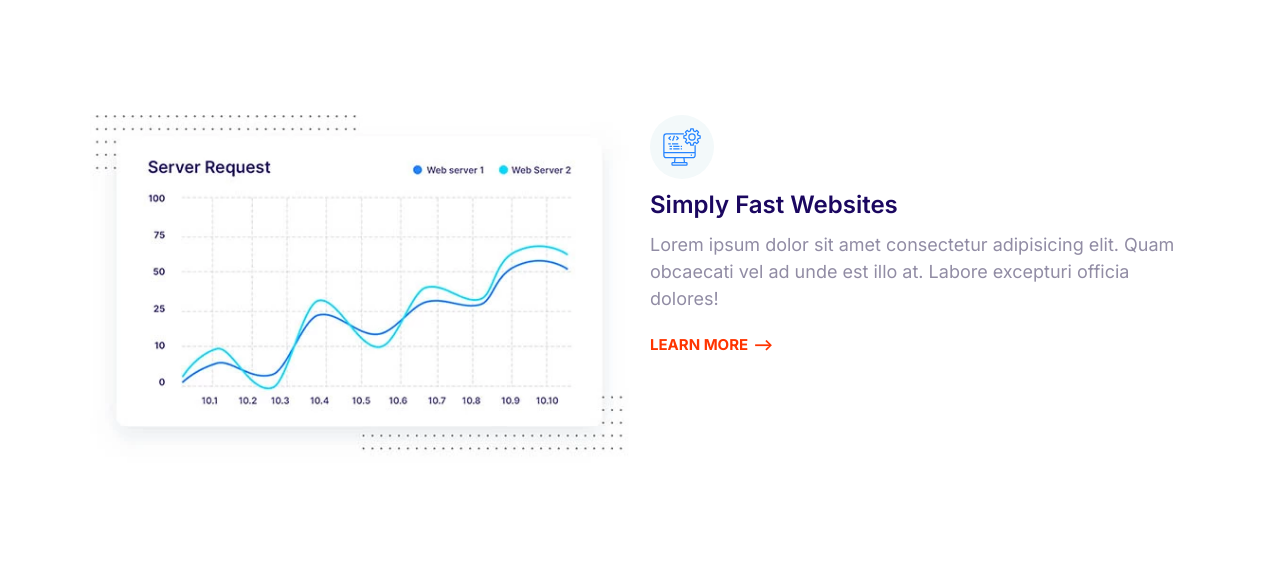
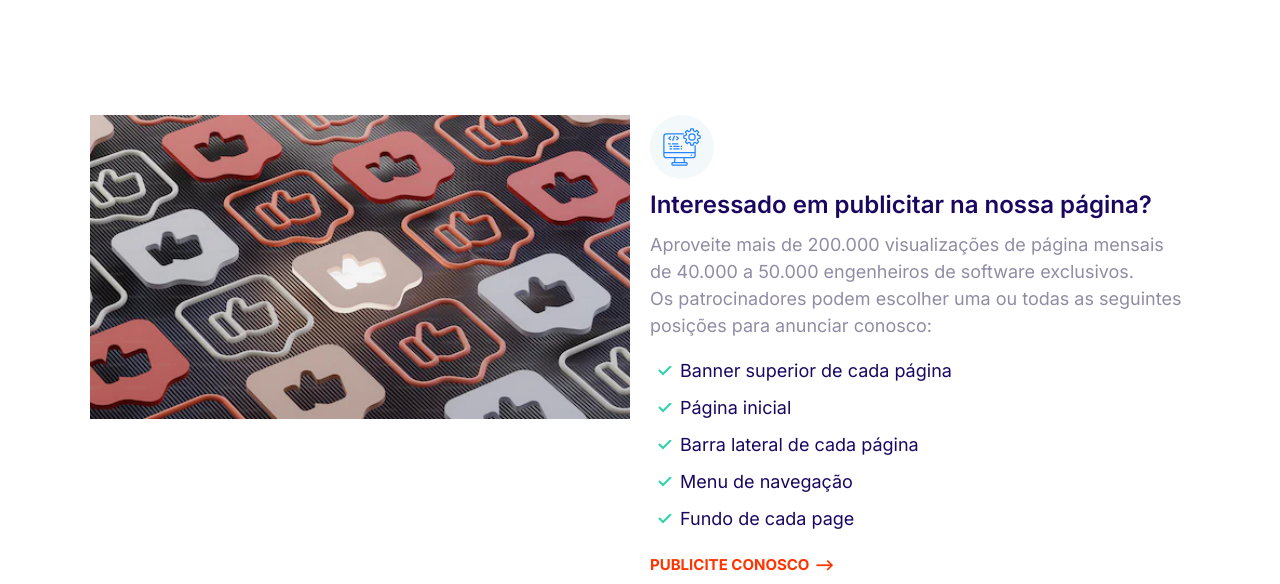
Before and after one commit to helenapedro/Expertise, a website built with Parcel: page index.html in a window 1280 px wide. Shown: the part 2861-3445 px from the top of the page. Built offline with nearby package versions, Linux system fonts and the light colour scheme.

Commit message:
new commit

```diff
--- a/index.html
+++ b/index.html
@@ -221,23 +221,27 @@
               <use href="images/sprite.svg#computer"></use>
             </svg>
           </span>
-          <h3 class="feature__heading">Simply Fast Websites</h3>
+          <h3 class="feature__heading">Interessado em publicitar na nossa página?</h3>
           <p>
-            Lorem ipsum dolor sit amet consectetur adipisicing elit. Quam
-            obcaecati vel ad unde est illo at. Labore excepturi officia dolores!
+            Aproveite mais de 200.000 visualizações de página mensais de 40.000 a 50.000
+             engenheiros de software exclusivos.</br>Os patrocinadores podem escolher uma
+              ou todas as seguintes posições para anunciar conosco:
           </p>
-          <a href="#" class="link-arrow">Learn More</a>
+          <ul class="list list--tick">
+            <li class="list__item">Banner superior de cada página</li>
+            <li class="list__item">Página inicial</li>
+            <li class="list__item">Barra lateral de cada página</li>
+            <li class="list__item"> Menu de navegação</li>
+            <li class="list__item">Fundo de cada page</li>
+          </ul>
+          <a href="#" class="link-arrow">Publicite Conosco</a>
         </div>
-        <picture>
+        <picture data-aos="zoom-in-right">
           <source
             type="image/webp"
-            srcset="images/fast.webp 1x, images/fast@2x.webp 2x"
+            srcset="images/ad.webp 1x, images/ad.webp 2x"
           />
-          <source
-            type="image/jpg"
-            srcset="images/fast.jpg 1x, images/fast@2x.jpg 2x"
-          />
-          <img class="feature__image" src="images/fast@2x.jpg" alt="" />
+          <img class="feature__image" src="images/ad.webp" alt="" />
         </picture>
       </article>
       <article class="grid grid--1x2 feature">
@@ -297,8 +301,8 @@
       <header class="block__header">
         <h2>Temos tudo o que você precisa - tudo direto ao ponto</h2>
       </header>
-      <div class="container grid grid--1x2">
-        <picture data-aos="fade-right" class="block-showcase__image">
+      <div class="container">
+        <<!-- picture data-aos="fade-right" class="block-showcase__image">
           <source
             type="image/webp"
             srcset="images/ipad.webp 1x, images/ipad@2x.webp 2x"
@@ -308,7 +312,7 @@
             srcset="images/ipad.png 1x, images/ipad@2x.png 2x"
           />
           <img src="images/ipad.png" alt="" />
-        </picture>
+        </picture> -->
         <ul class="list" data-aos="fade-up">
           <li>
             <div class="media">
@@ -398,7 +402,7 @@
             <div class="media">
               <div class="media__image">
                 <svg class="icon icon--primary">
-                  <use href="images/sprite.svg#wordpress"></use>
+                  <use href="images/sprite.svg#tick"></use>
                 </svg>
               </div>
               <div class="media__body">
```
Also changed, not shown: images/ad.webp (added).
